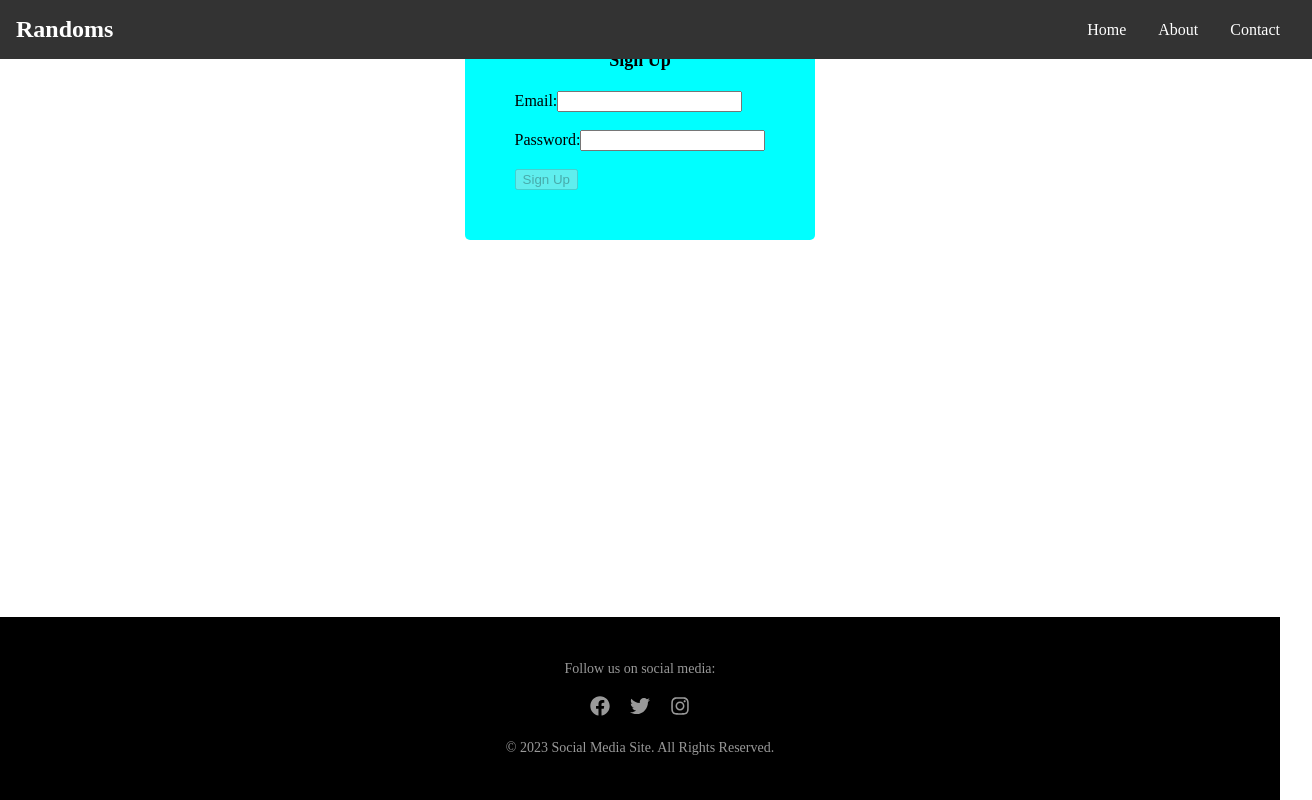
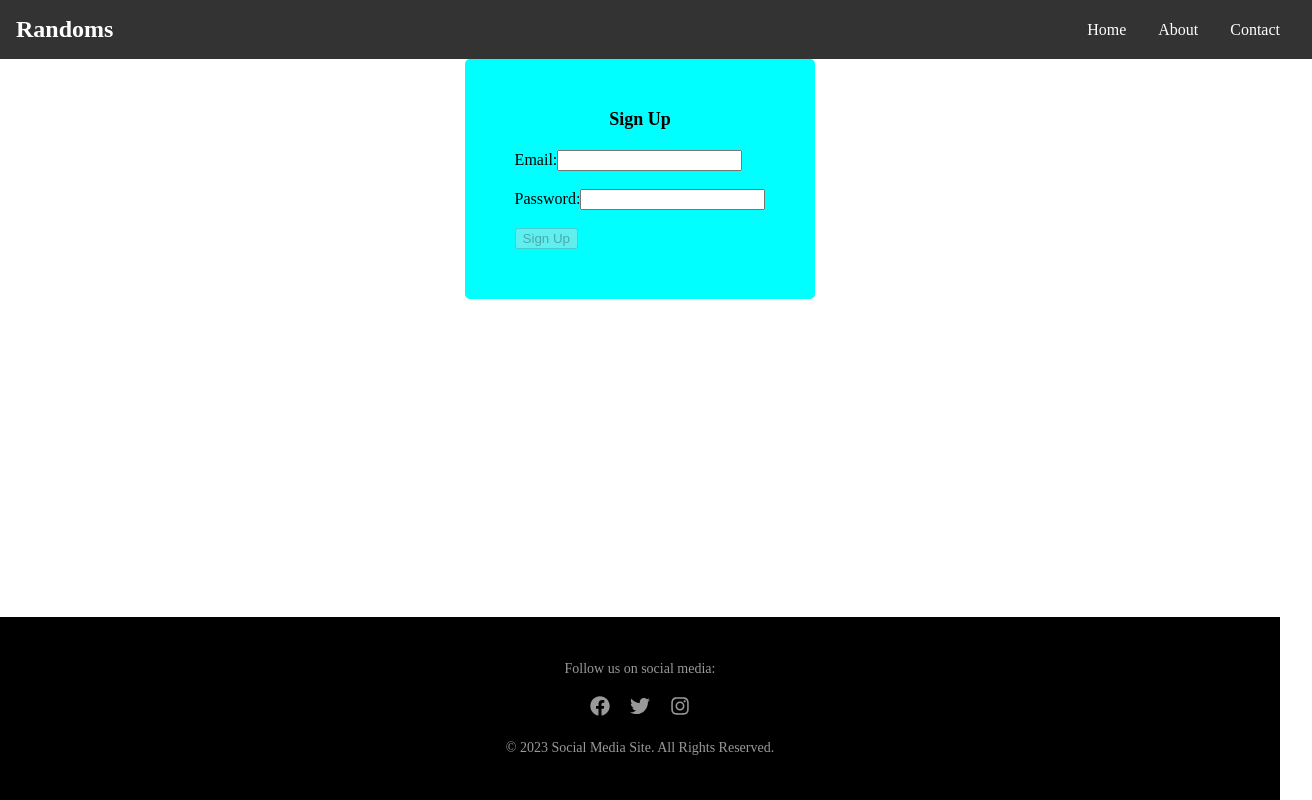
Before and after one commit to DAndre06d/Randoms, a React (Create React App) app: page / in a window 1280 px wide. Shown: the whole page, 1312 px wide, since content can reach past the window. Built offline with nearby package versions, Linux system fonts and the light colour scheme.

Commit message:
Tried Adding something

```diff
--- a/src/App.css
+++ b/src/App.css
@@ -19,8 +19,8 @@ html, body {
   align-items: center;
 }
 .container{
-  width: 100%;
-  height: 100%;
+  display: block;
+  justify-content:
 }
 /******************             NAVBAR STYLE            *********************/
 nav {
@@ -31,9 +31,7 @@ nav {
   color: #fff;
   padding: 1rem;
   top: 0;
-  position: fixed;
   width: 100%;
-
 }
 
 .navbar-brand a {
@@ -72,7 +70,6 @@ nav {
     position: absolute;
     top: 100%;
     left: 0;
-    width: 100%;
     background-color: #333;
     padding: 1rem;
   }
@@ -100,7 +97,6 @@ nav {
   align-items: center;
 }
 .signup-container{
-  padding: 10px;
   background-color: aqua;
   border-radius: 5px;
   padding: 50px;
--- a/src/App.js
+++ b/src/App.js
@@ -7,10 +7,16 @@ import Footer from "./components/footer/footer";
 function App() {
   return (
     <div className="App">
-      <div className="">
-        <Navbar />
-        <SignUpForm />
-        <Footer />
+      <div className="container">
+        <div>
+          <Navbar />
+        </div>
+        <div>
+          <SignUpForm />
+        </div>
+        <div>
+          <Footer />
+        </div>
       </div>
     </div>
   );
```
